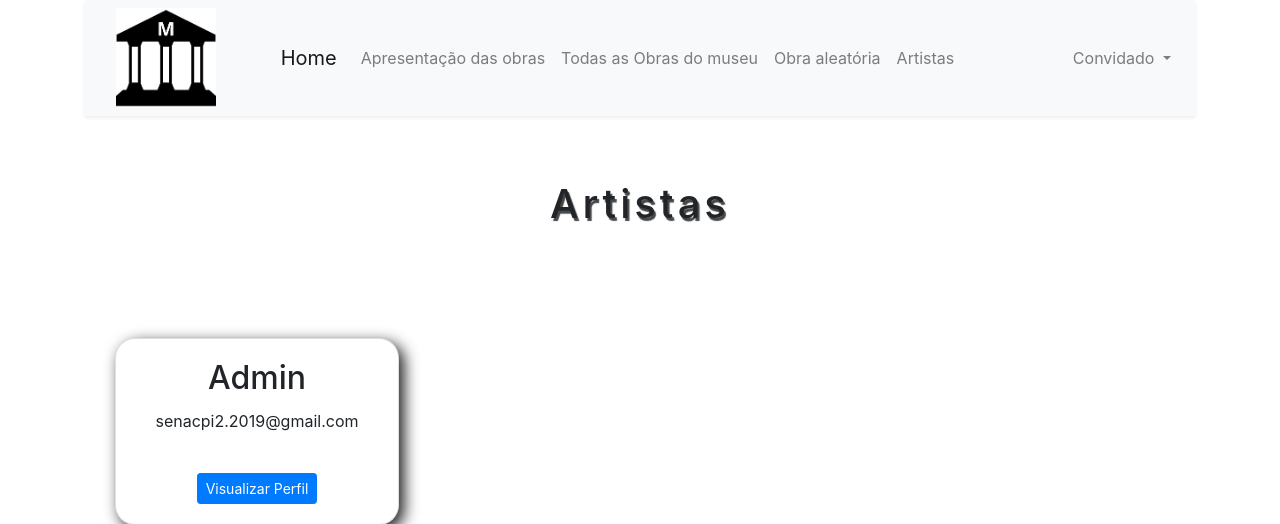
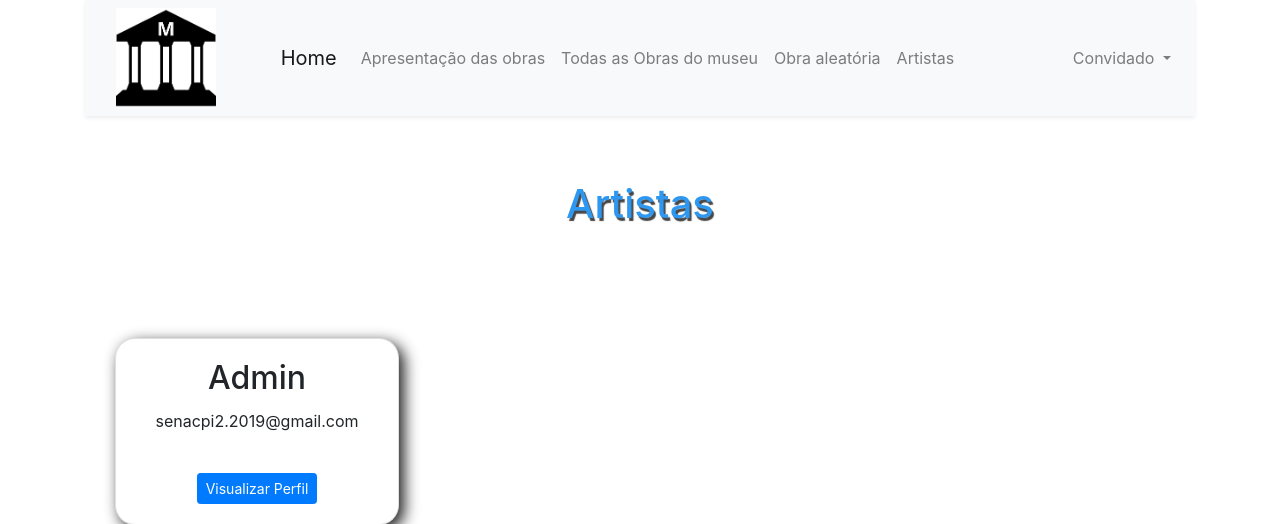
Before and after one commit to emerson-cs-santos/HTML5_Museu, a PHP site: page /artistas.php in a window 1280 px wide. Shown: the top 524 px of the page. Run offline with PHP 8.4, Linux system fonts and the light colour scheme; data comes from the database, SQL or seed files in the repository.

Commit message:
Corrigindo Conflitos
OK

```diff
--- a/css/artistas.css
+++ b/css/artistas.css
@@ -12,12 +12,6 @@
     font-size: 40px;
     text-align: center;
     padding: 1rem;
-<<<<<<< Updated upstream
-    color: #bbbbbb;
-    letter-spacing: .1em;
-    text-shadow: 2px 1px 2px #248AFF;
-=======
     color: rgb(46, 152, 240);
     text-shadow: 2px 3px 1px #474747;
->>>>>>> Stashed changes
 }
```
